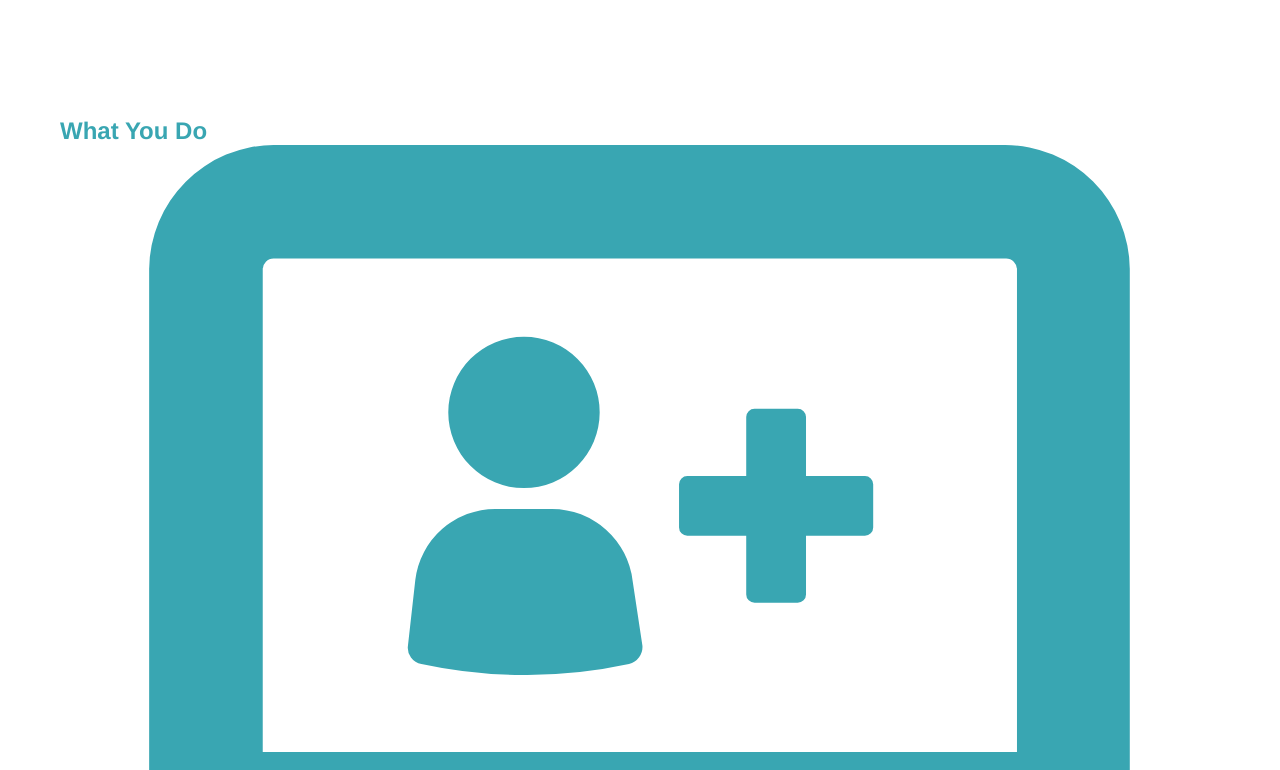
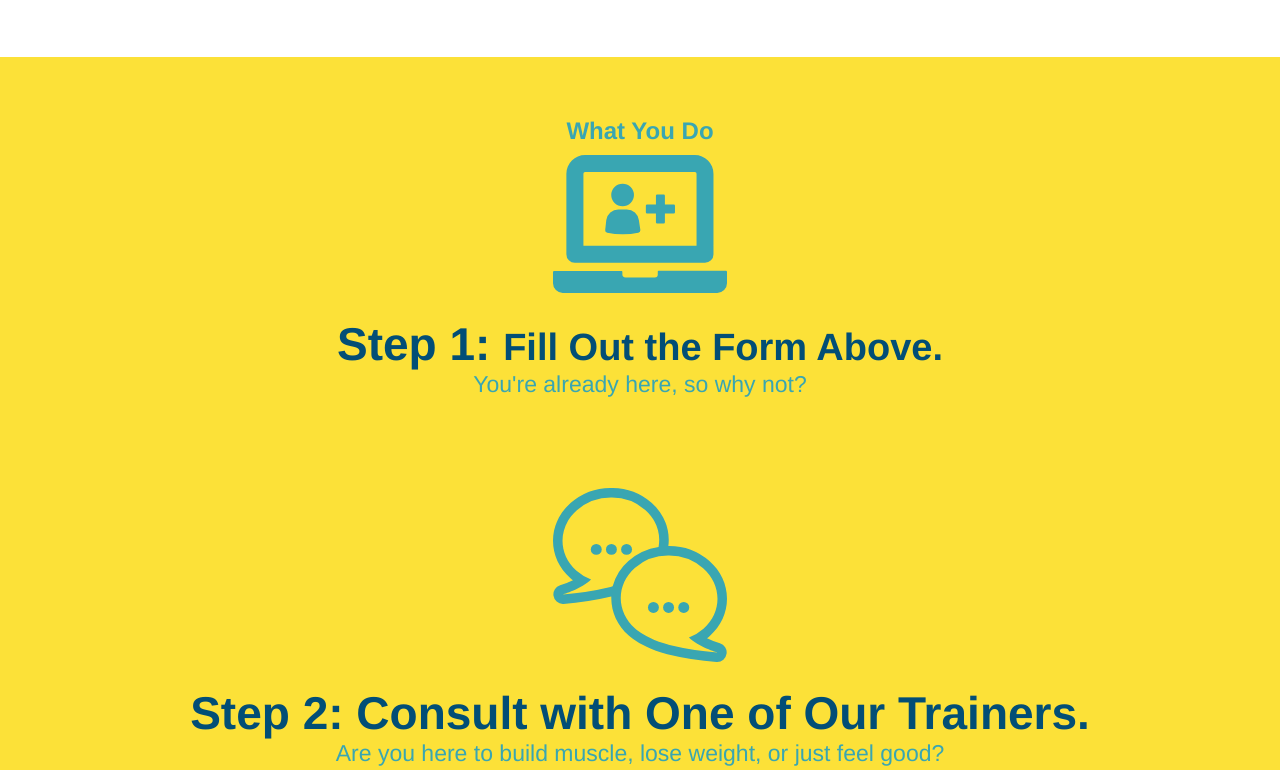
Before and after one commit to Droth2/run-buddy, a plain HTML site: page index.html in a window 1280 px wide. Shown: the part 1003-1773 px from the top of the page. Drawn offline with Linux system fonts and the light colour scheme.

Commit message:
<style what you do section>

```diff
--- a/assets/css/style.css
+++ b/assets/css/style.css
@@ -127,16 +127,6 @@ section {
     text-align: center;
 }
 
-.intro h2 {
-    display: inline-block;
-    font-size: 55px;
-    color: #024e76;
-    margin-bottom: 35px;
-    padding: 0 100px 20px 100px;
-    border-bottom: 3px solid;
-    border-color: #fce138;
-}
-
 .intro p {
     margin: 0 auto;
     line-height: 1.7;
@@ -144,3 +134,49 @@ section {
     width: 80%;
     font-size: 20px;
 }
+
+.steps {
+    text-align: center;
+    background: #fce138;
+}
+
+.section-title {
+    font-size: 55px;
+    color: #024e76;
+    margin-bottom: 35px;
+    padding: 0 100px 20px 100px;
+    border-bottom: 3px solid;
+    display: inline-block;
+}
+
+.primary-border {
+    border-color: #fce138;
+}
+
+.secondary-border {
+    border-color: #39a6b2;
+}
+
+.steps div {
+    margin-bottom: 80px;
+}
+
+.steps img {
+    width: 15%;
+    margin: 10px 0;
+}
+
+.steps h3 {
+    color: #024e76;
+    font-size: 46px;
+    margin-top: 10px;
+}
+
+.steps p{
+    color: #39a6b2;
+    font-size: 23px;
+}
+
+.steps span {
+    font-size: 38px;
+}
--- a/index.html
+++ b/index.html
@@ -71,20 +71,20 @@
 
         <!-- "what we do" section-->
         <section id="what-we-do" class="intro">
-            <h2>What We Do</h2>
+            <h2 class="section-title primary-border">What We Do</h2>
             <p>
                 butcher selfies chambray shabby chic gentrify readymade yr Echo Park XOXO Tumbler normcore Banksydirect trade blue bottle chillwave you probably haven't heard of them single-origin coffee vince fanny pack fixie Odd Future Austin fingerstache pickled twee synth Wes Anderson Thundercats viral bitters flannel meggings narwhal Marfa Schlitz sustainable Intelligentsia umami deep v craft
             </p>
         </section>
 
         <!--"what you do" section-->
-        <section id="what-you-do">
-            <h2>What You Do</h2>
+        <section id="what-you-do" class="steps">
+            <h2 class="section_title primary-border">What You Do</h2>
 
             <div>
                 <img src="assets/images/01-04-svgs/step-1.svg" alt="" />
-                <h3>Step 1: Fill Out the Form Above.</h3>
-                <p>You;re already here, so why not?</p>
+                <h3>Step 1: <span>Fill Out the Form Above.</span></h3>
+                <p>You're already here, so why not?</p>
             </div>
 
             <div>
```
